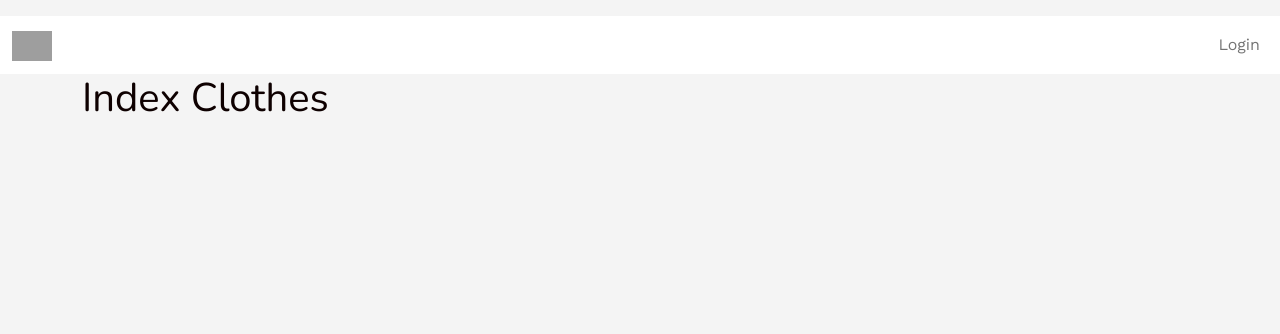
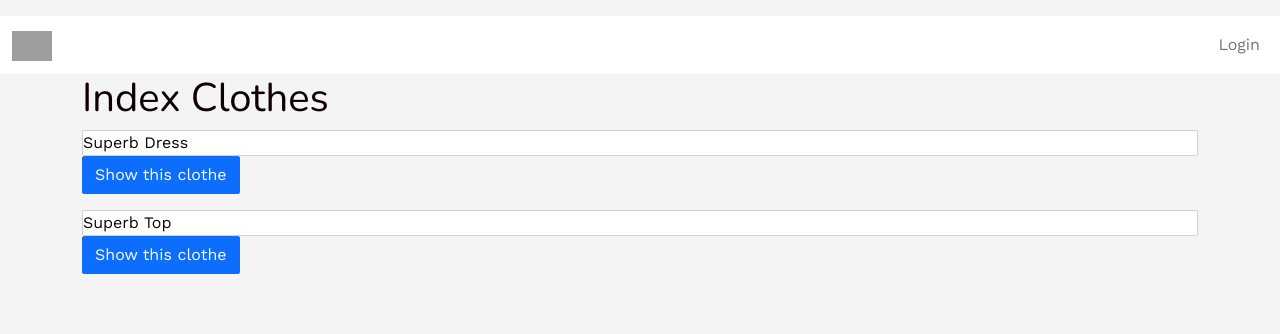
Before and after one commit to shiningmoonsunshine/rented, a Rails app: page /clothes in a window 1280 px wide. Shown: the top 334 px of the page. Run offline with Rails 7, Linux system fonts and the light colour scheme; data comes from the database, SQL or seed files in the repository; data that the repository does not hold is empty; style sheets or scripts are compiled from the project's sources; parts of the project's set-up code (start-up, migrations or seed data) failed here and were passed over; some libraries are stand-ins or nearby versions; grey boxes are pictures that could not be loaded.

Commit message:
seed done, correction booking and clothe

```diff
--- a/app/controllers/clothes_controller.rb
+++ b/app/controllers/clothes_controller.rb
@@ -6,4 +6,23 @@
   def show
     @clothe = Clothe.find(params[:id])
   end
+
+  def new
+    @clothe = Clothe.new
+  end
+
+  def create
+    @clothe = Clothe.new(clothe_params)
+    if @clothe.save
+      redirect_to clothe_path(@clothe)
+    else
+      render :new, status: :unprocessable_entity
+    end
+  end
+
+  private
+
+  def clothe_params
+    params.require(:clothe).permit(:date, :status)
+  end
 end
--- a/app/models/booking.rb
+++ b/app/models/booking.rb
@@ -1,4 +1,5 @@
 class Booking < ApplicationRecord
+  belongs_to :clothe
   belongs_to :user
   validates :date, :status, :user, presence: true
 end
--- a/app/models/clothe.rb
+++ b/app/models/clothe.rb
@@ -1,5 +1,4 @@
 class Clothe < ApplicationRecord
-  belongs_to :booking
   belongs_to :user
   validates :title, :category, :description, :price, presence: true
 end
--- a/app/views/clothes/index.html.erb
+++ b/app/views/clothes/index.html.erb
@@ -3,7 +3,7 @@
   <% @clothes.each do |c| %>
     <li class = card><%= c.title %></li>
     <p>
-      <%= link_to "Show this list", list, class: "btn btn-primary" %>
+      <%= link_to "Show this clothe", clothe_path(c.id), class: "btn btn-primary" %>
     </p>
   <% end %>
 </div>
--- /dev/null
+++ b/app/views/clothes/new.html.erb
@@ -0,0 +1 @@
+<h1>New clothe</h1>
--- a/config/routes.rb
+++ b/config/routes.rb
@@ -2,8 +2,10 @@
   devise_for :users
   root to: "pages#home"
   # Define your application routes per the DSL in https://guides.rubyonrails.org/routing.html
-  resources :bookings, only: [:index, :new, :create]
-  resources :clothes, only: [:index, :show]
+  resources :bookings, only: [:index]
+  resources :clothes, only: [:index, :show, :new, :create] do
+    resources :bookings, only: [:new, :create]
+  end
   # Defines the root path route ("/")
   # root "articles#index"
 end
--- a/db/migrate/20230117201417_create_clothes.rb
+++ b/db/migrate/20230117185840_create_clothes.rb
@@ -5,7 +5,6 @@
       t.string :category
       t.string :description
       t.binary :picture
-      t.references :booking, null: false, foreign_key: true
       t.references :user, null: false, foreign_key: true
 
       t.timestamps
--- a/db/migrate/20230117185841_create_bookings.rb
+++ b/db/migrate/20230117185841_create_bookings.rb
@@ -4,6 +4,7 @@
       t.datetime :date
       t.boolean :status
       t.references :user, null: false, foreign_key: true
+      t.references :clothe, null: false, foreign_key: true
 
       t.timestamps
     end
```
Also changed, not shown: db/seeds.rb (+6 -4 lines), db/schema.rb.
